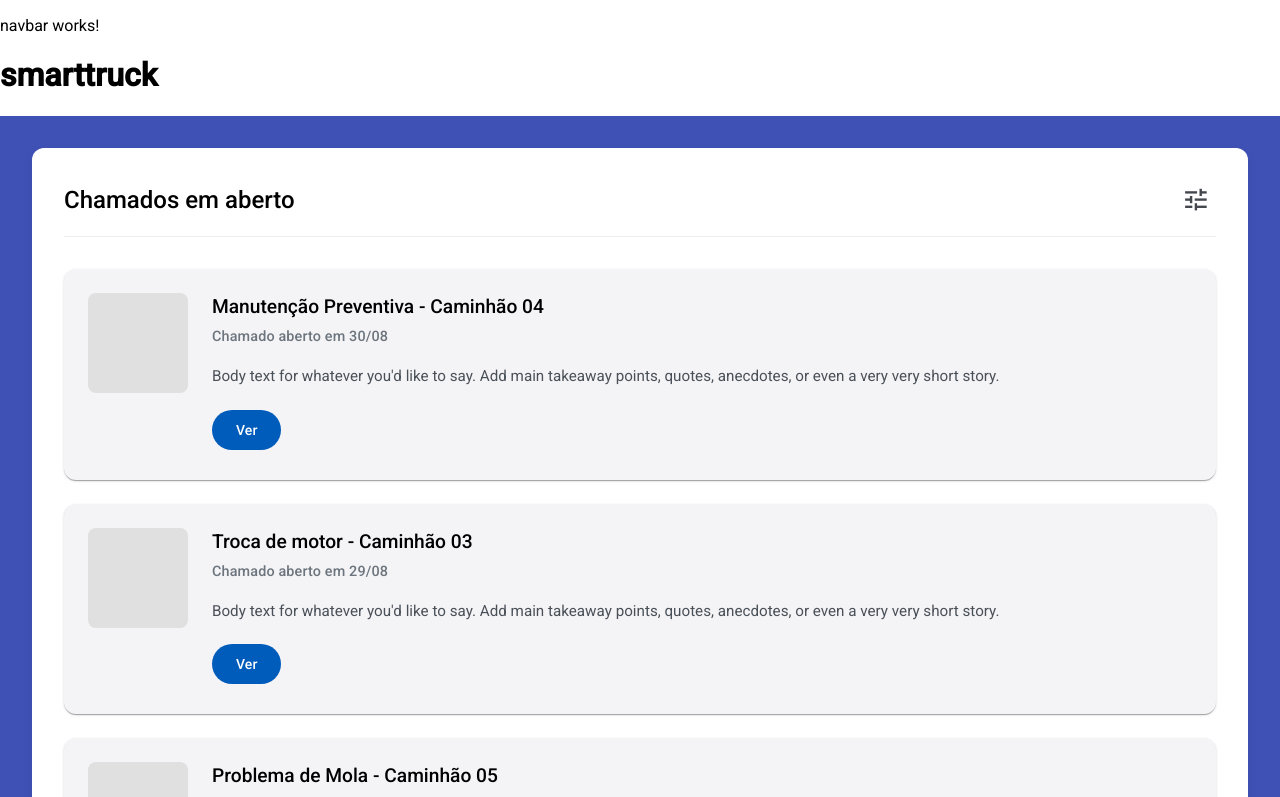
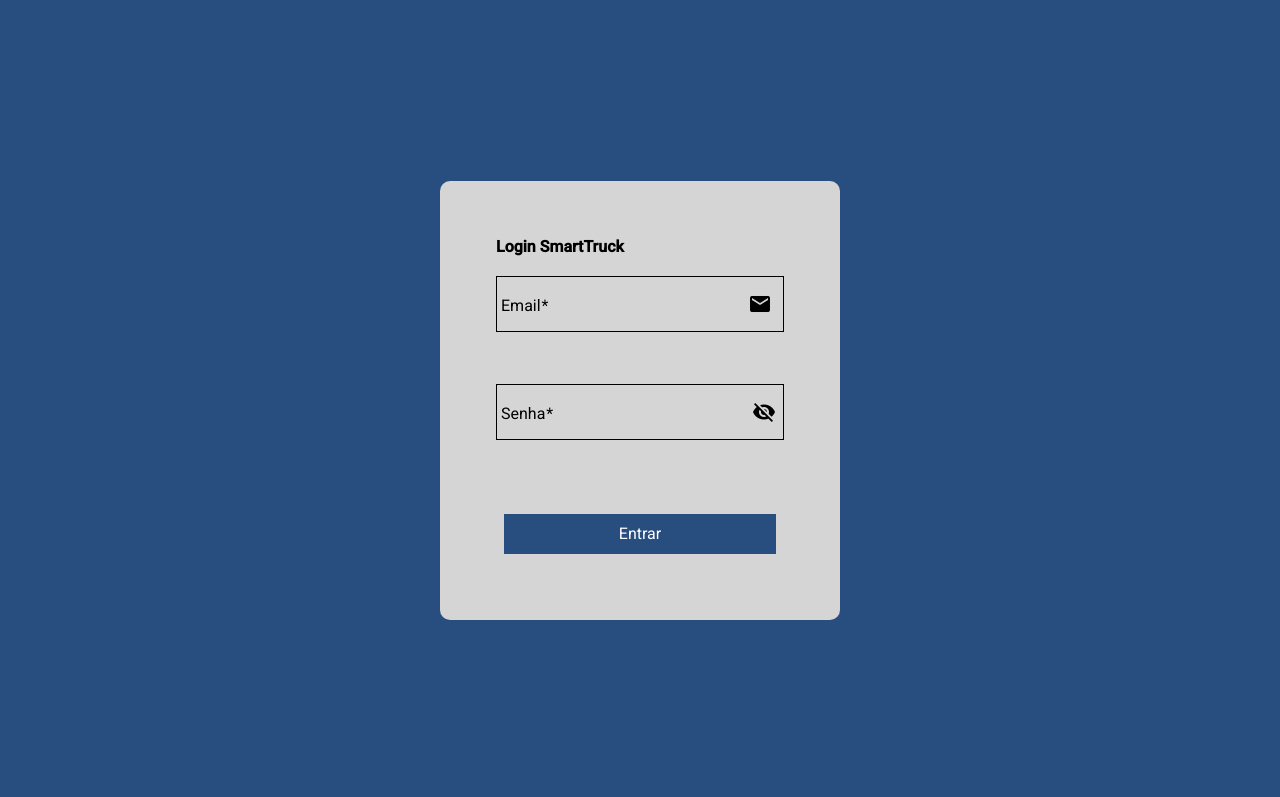
Before and after one commit to PedroDev03/smarttruck, an Angular app: page /login in a window 1280 px wide. Shown: the top 797 px of the page. Built offline with nearby package versions, Linux system fonts and the light colour scheme.

Commit message:
Alterações tela login

```diff
--- a/angular.json
+++ b/angular.json
@@ -98,5 +98,8 @@
         }
       }
     }
+  },
+  "cli": {
+    "analytics": false
   }
 }
--- a/src/app/app.component.html
+++ b/src/app/app.component.html
@@ -1,3 +1,2 @@
-<app-navbar></app-navbar>
-<app-lista-chamados></app-lista-chamados>
+
 <router-outlet></router-outlet>
--- a/src/app/app.component.ts
+++ b/src/app/app.component.ts
@@ -3,9 +3,13 @@ import { RouterOutlet } from '@angular/router';
 import { NavbarComponent } from "./navbar/navbar.component";
 import { ListaChamadosComponent } from "./lista-chamados/lista-chamados.component";
 
+// src/app/app.component.ts
+// ...
 @Component({
   selector: 'app-root',
-  imports: [RouterOutlet, NavbarComponent, ListaChamadosComponent],
+  standalone: true,
+  // Remova o ListaChamadosComponent daqui
+  imports: [RouterOutlet, NavbarComponent],
   templateUrl: './app.component.html',
   styleUrl: './app.component.scss'
 })
--- a/src/app/login/login.component.html
+++ b/src/app/login/login.component.html
@@ -1 +1,47 @@
-<p>login works!</p>
+<div class="login-container">
+
+  <mat-card class="login-card">
+    <mat-card-header>
+      <mat-card-title><b>Login SmartTruck</b></mat-card-title>
+
+    </mat-card-header>
+
+    <mat-card-content>
+      <form [formGroup]="loginForm" (ngSubmit)="onSubmit()">
+
+        <mat-form-field appearance="outline">
+          <mat-label>Email</mat-label>
+          <input matInput formControlName="email" type="email" >
+          <mat-icon matSuffix>email</mat-icon>
+          <mat-error *ngIf="loginForm.get('email')?.hasError('required')">
+            O email é obrigatório.
+          </mat-error>
+          <mat-error *ngIf="loginForm.get('email')?.hasError('email')">
+            Formato de email inválido.
+          </mat-error>
+        </mat-form-field>
+
+        <mat-form-field appearance="outline">
+          <mat-label>Senha</mat-label>
+          <input matInput formControlName="password" [type]="hidePassword ? 'password' : 'text'">
+
+          <button mat-icon-button matSuffix (click)="togglePasswordVisibility()" type="button">
+            <mat-icon>{{hidePassword ? 'visibility_off' : 'visibility'}}</mat-icon>
+          </button>
+
+          <mat-error *ngIf="loginForm.get('password')?.hasError('required')">
+            A senha é obrigatória.
+          </mat-error>
+        </mat-form-field>
+
+        <mat-card-actions>
+          <button mat-raised-button color="primary" type="submit">
+            Entrar
+          </button>
+        </mat-card-actions>
+
+      </form>
+    </mat-card-content>
+  </mat-card>
+
+</div>
--- a/src/app/login/login.component.scss
+++ b/src/app/login/login.component.scss
@@ -0,0 +1,52 @@
+// :host é um seletor especial que se aplica ao elemento raiz do componente ('app-login')
+:host {
+  display: flex;
+  justify-content: center;
+  align-items: center;
+  height: 100vh; // Ocupa a altura total da tela
+  background-color: #284e80; // Um fundo cinza claro para a página
+}
+form{
+  display: flex;
+  flex-direction: column;
+  gap: 2.0rem; // Adiciona um espaçamento vertical de 12.8px entre os campos
+
+}
+mat-card-title {
+  text-align: center; // Centraliza o título do card
+  margin-bottom: 20px; // Espaçamento abaixo do título
+}
+.login-card {
+  width: 400px;
+  max-width: 450px; // Define uma largura máxima para o card
+  padding: 40px;
+  background-color: #d5d5d5;
+  border-radius: 10px;
+}
+
+
+form {
+  display: flex;
+  flex-direction: column;
+}
+
+mat-card-actions {
+  display: flex;
+  justify-content: center; // Alinha o botão à direita
+  padding: 0 8px 8px; // Ajusta o espaçamento do botão
+  margin-top: 20px;
+}
+
+mat-card-actions .mat-mdc-raised-button {
+  width: 100%;
+  padding: 8px 0;
+  background-color: #284e80;
+  color: white;
+  cursor: pointer; // Agora essa regra será aplicada!
+}
+
+
+// Garante que os campos de formulário tenham largura total
+mat-form-field {
+  width: 100%;
+}
--- a/src/app/login/login.component.ts
+++ b/src/app/login/login.component.ts
@@ -1,11 +1,56 @@
 import { Component } from '@angular/core';
+import { CommonModule } from '@angular/common';
+import { FormBuilder, FormGroup, Validators, ReactiveFormsModule } from '@angular/forms';
+
+// Importações do Angular Material
+import { MatCardModule } from '@angular/material/card';
+import { MatFormFieldModule } from '@angular/material/form-field';
+import { MatInputModule } from '@angular/material/input';
+import { MatButtonModule } from '@angular/material/button';
+import { MatIconModule } from '@angular/material/icon';
 
 @Component({
   selector: 'app-login',
-  imports: [],
+  standalone: true,
+  // 1. Importe todos os módulos que vamos usar no template
+  imports: [
+    CommonModule,
+    ReactiveFormsModule, // Essencial para formulários reativos
+    MatCardModule,
+    MatFormFieldModule,
+    MatInputModule,
+    MatButtonModule,
+    MatIconModule
+  ],
   templateUrl: './login.component.html',
-  styleUrl: './login.component.scss'
+  styleUrls: ['./login.component.scss']
 })
 export class LoginComponent {
+  loginForm: FormGroup;
+  hidePassword = true; // Controla a visibilidade da senha
 
+  // 2. Injete o FormBuilder para criar o formulário
+  constructor(private fb: FormBuilder) {
+    this.loginForm = this.fb.group({
+      // 3. Defina os campos e suas validações
+      email: ['', [Validators.required, Validators.email]],
+      password: ['', [Validators.required, Validators.minLength(6)]]
+    });
+  }
+
+  // 4. Método chamado quando o formulário é enviado
+  onSubmit(): void {
+    if (this.loginForm.valid) {
+      console.log('Formulário enviado!');
+      console.log('Dados:', this.loginForm.value);
+      // Aqui você colocaria a lógica para autenticar com um backend
+    } else {
+      console.log('Formulário inválido.');
+    }
+  }
+
+  // Método para alternar a visibilidade da senha
+  togglePasswordVisibility(): void {
+    this.hidePassword = !this.hidePassword;
+  }
 }
--- a/src/app/navbar/navbar.component.html
+++ b/src/app/navbar/navbar.component.html
@@ -1,4 +1,19 @@
-<p>navbar works!</p>
+<mat-toolbar color="primary">
+  <div class="navbar-container">
+    <div class="navbar-brand">
+      <a routerLink="/">Minha Aplicação</a>
+    </div>
 
+    <div class="navbar-links" [class.show-menu]="menuAberto">
+      <a mat-button routerLink="/inicio" routerLinkActive="active-link">Início</a>
+      <a mat-button routerLink="/sobre" routerLinkActive="active-link">Sobre</a>
+      <a mat-button routerLink="/contato" routerLinkActive="active-link">Contato</a>
+    </div>
 
-<h1>smarttruck</h1>
+    <div class="hamburger-menu">
+      <button mat-icon-button (click)="toggleMenu()">
+        <mat-icon>{{ menuAberto ? 'close' : 'menu' }}</mat-icon>
+      </button>
+    </div>
+  </div>
+</mat-toolbar>
--- a/src/app/navbar/navbar.component.scss
+++ b/src/app/navbar/navbar.component.scss
@@ -0,0 +1,51 @@
+.navbar-container {
+  display: flex;
+  justify-content: space-between;
+  align-items: center;
+  width: 100%;
+}
+
+.navbar-brand a {
+  color: white;
+  text-decoration: none;
+  font-size: 1.5rem;
+  font-weight: bold;
+}
+
+.navbar-links a {
+  color: white;
+  text-decoration: none;
+  margin: 0 10px;
+  transition: color 0.3s;
+}
+
+.navbar-links a:hover, .active-link {
+  color: #ffd740; /* Cor de destaque ao passar o mouse ou quando o link está ativo */
+  font-weight: bold;
+}
+
+.hamburger-menu {
+  display: none;
+}
+
+/* Estilos para telas menores (responsividade) */
+@media (max-width: 768px) {
+  .navbar-links {
+    display: none;
+    flex-direction: column;
+    position: absolute;
+    top: 64px; /* Altura da toolbar */
+    left: 0;
+    width: 100%;
+    background-color: #3f51b5; /* Mesma cor da toolbar */
+    padding: 1rem 0;
+  }
+
+  .navbar-links.show-menu {
+    display: flex;
+  }
+
+  .hamburger-menu {
+    display: block;
+  }
+}
--- a/src/app/navbar/navbar.component.ts
+++ b/src/app/navbar/navbar.component.ts
@@ -1,11 +1,33 @@
+// src/app/navbar/navbar.component.ts
+
 import { Component } from '@angular/core';
+import { RouterLink, RouterLinkActive } from '@angular/router';
+
+// 1. Importe os módulos que você vai usar no HTML
+import { MatToolbarModule } from '@angular/material/toolbar';
+import { MatIconModule } from '@angular/material/icon';
+import { MatButtonModule } from '@angular/material/button';
+import { CommonModule } from '@angular/common'; // Necessário para ngIf, ngFor, etc.
 
 @Component({
   selector: 'app-navbar',
-  imports: [],
+  standalone: true, // Garanta que 'standalone' está como true
+  // 2. Adicione os módulos importados aqui no array de 'imports'
+  imports: [
+    CommonModule,
+    RouterLink,
+    RouterLinkActive,
+    MatToolbarModule,
+    MatIconModule,
+    MatButtonModule
+  ],
   templateUrl: './navbar.component.html',
-  styleUrl: './navbar.component.scss'
+  styleUrls: ['./navbar.component.scss']
 })
 export class NavbarComponent {
+  menuAberto = false;
 
+  toggleMenu() {
+    this.menuAberto = !this.menuAberto;
+  }
 }
--- a/src/styles.scss
+++ b/src/styles.scss
@@ -1,19 +1,16 @@
+/* src/styles.scss */
 
-// Custom Theming for Angular Material
-// For more information: https://material.angular.dev/guide/theming
+/* Mova esta linha para o topo do arquivo */
 @use '@angular/material' as mat;
 
-html {
-  @include mat.theme((
-    color: (
-      theme-type: light,
-      primary: mat.$azure-palette,
-      tertiary: mat.$blue-palette,
-    ),
-    typography: Roboto,
-    density: 0,
-  ));
-}/* You can add global styles to this file, and also import other style files */
+/* O resto do seu CSS vem depois */
+html, body {
+  height: 100%;
+}
 
-html, body { height: 100%; }
-body { margin: 0; font-family: Roboto, "Helvetica Neue", sans-serif; }
+body {
+  margin: 0;
+  font-family: Roboto, "Helvetica Neue", sans-serif;
+}
+
+/* ... outros estilos ... */
```
Also changed, not shown: src/app/app.routes.ts (+6 -8 lines).
